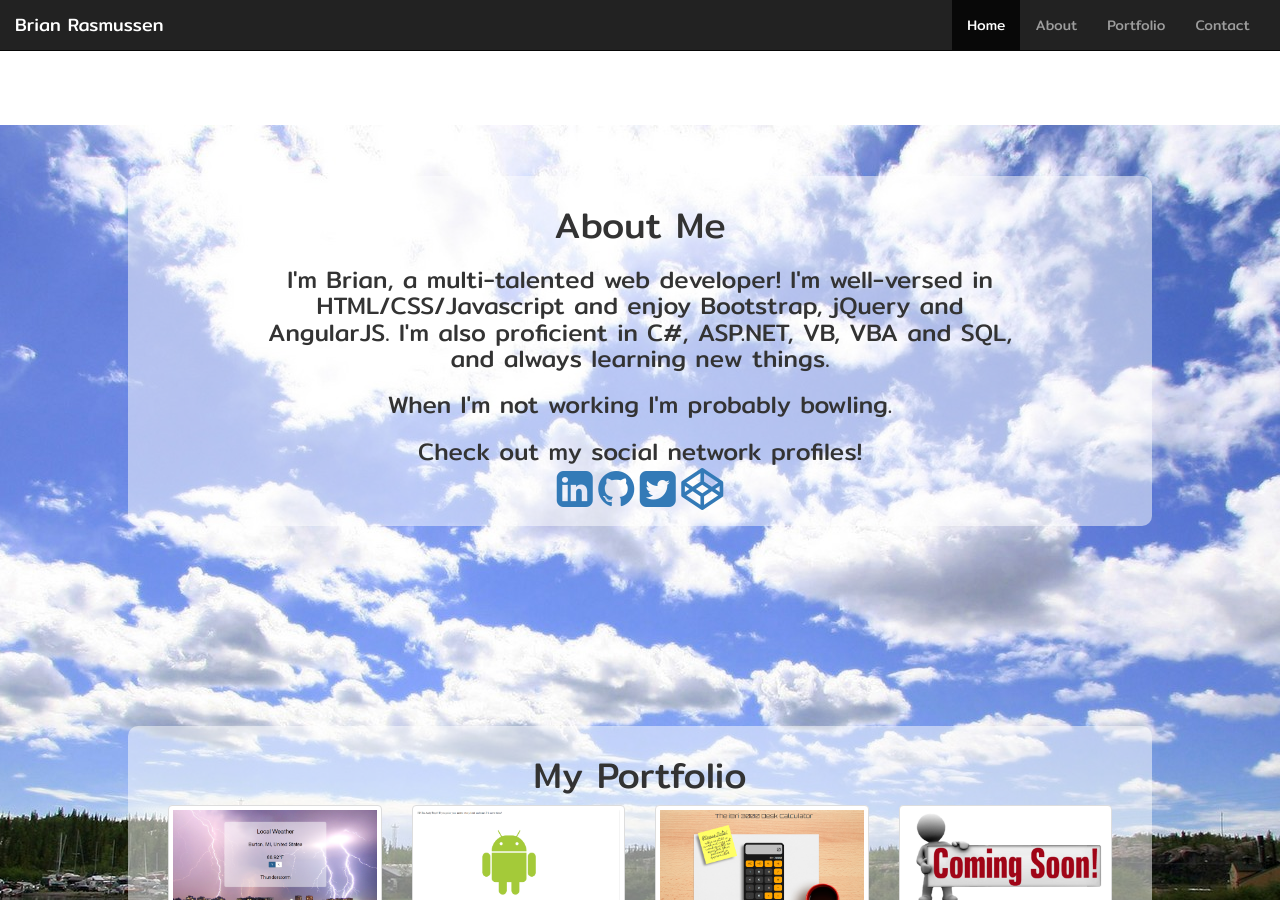
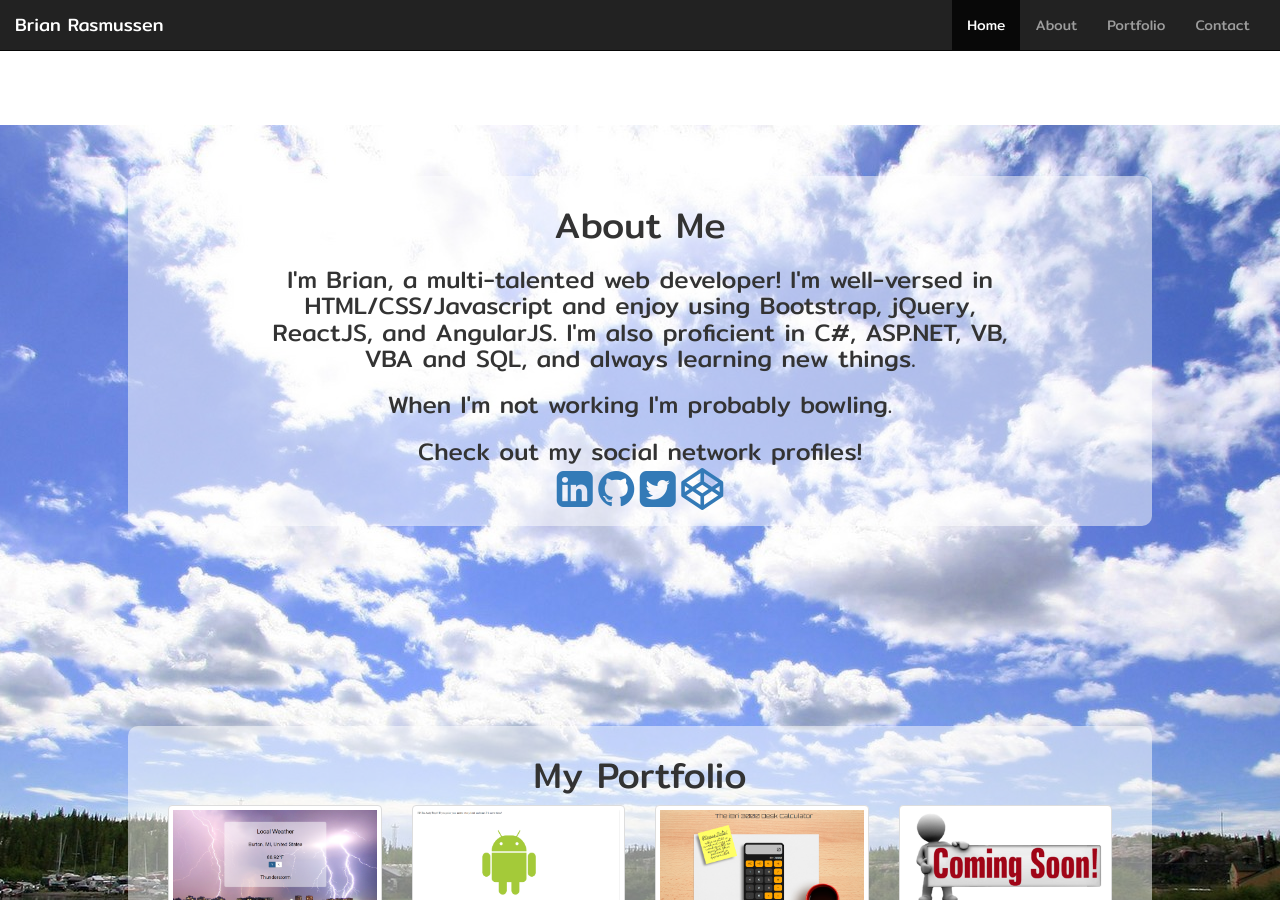
Before and after one commit to raz5101/raz5101.github.io, a Jekyll site: the page index.html, which Jekyll copies as it is, in a window 1280 px wide and 900 px high, scrolled down 603 px. Built offline with Jekyll 4.4.1, drawn with Linux system fonts in a browser that asks for light colours; nearby versions of some CDN libraries.

Commit message:
Update Skills to include ReactJS
Added ReactJS to list of skills

```diff
--- a/index.html
+++ b/index.html
@@ -65,7 +65,7 @@
     <div id="about" class="section text-center">
       <div class="inner">
         <h1>About Me</h1>
-        <h3>I'm Brian, a multi-talented web developer!  I'm well-versed in HTML/CSS/Javascript and enjoy Bootstrap, jQuery and AngularJS.  I'm also proficient in C#, ASP.NET, VB, VBA and SQL, and always learning new things.</h3>
+        <h3>I'm Brian, a multi-talented web developer!  I'm well-versed in HTML/CSS/Javascript and enjoy using Bootstrap, jQuery, ReactJS, and AngularJS.  I'm also proficient in C#, ASP.NET, VB, VBA and SQL, and always learning new things.</h3>
         <h3>When I'm not working I'm probably bowling.</h3>
         <h3>Check out my social network profiles!</h3>
         <div class="row">
```
